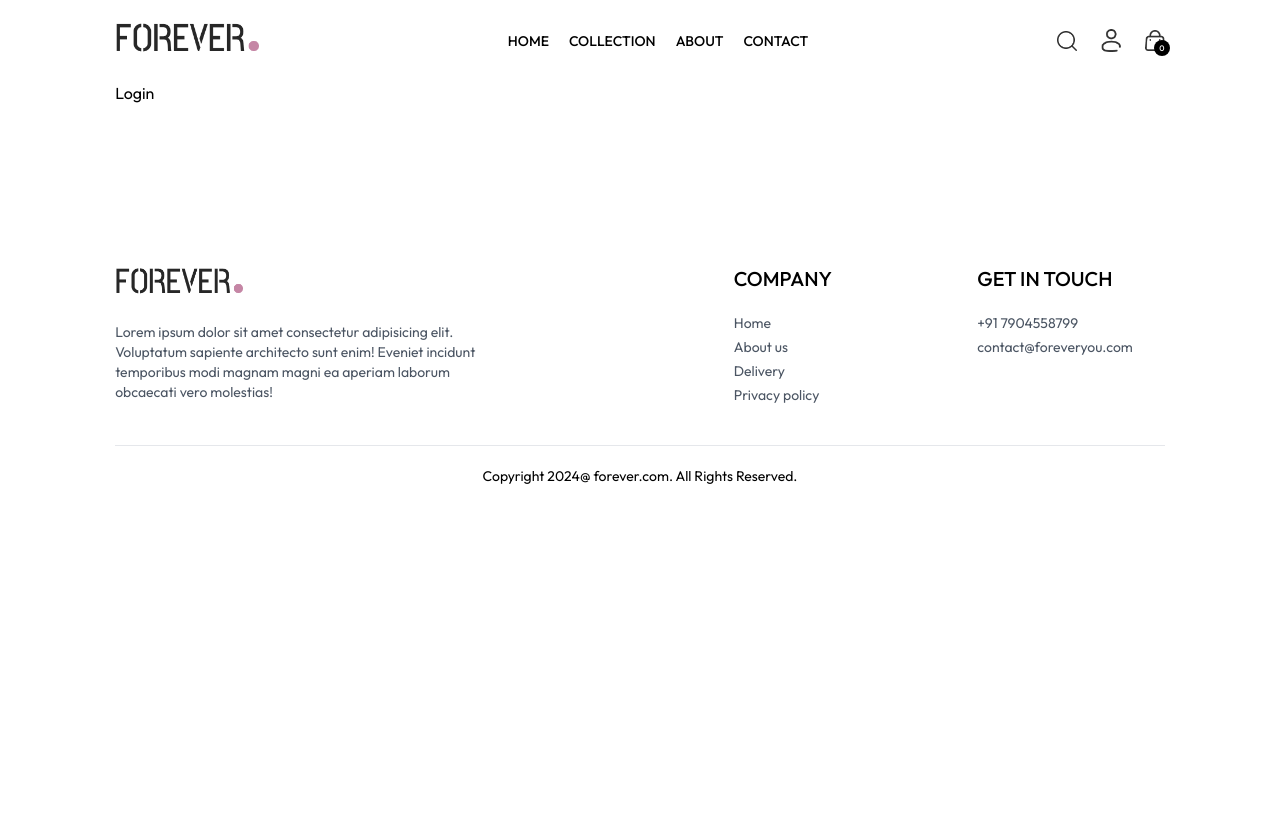
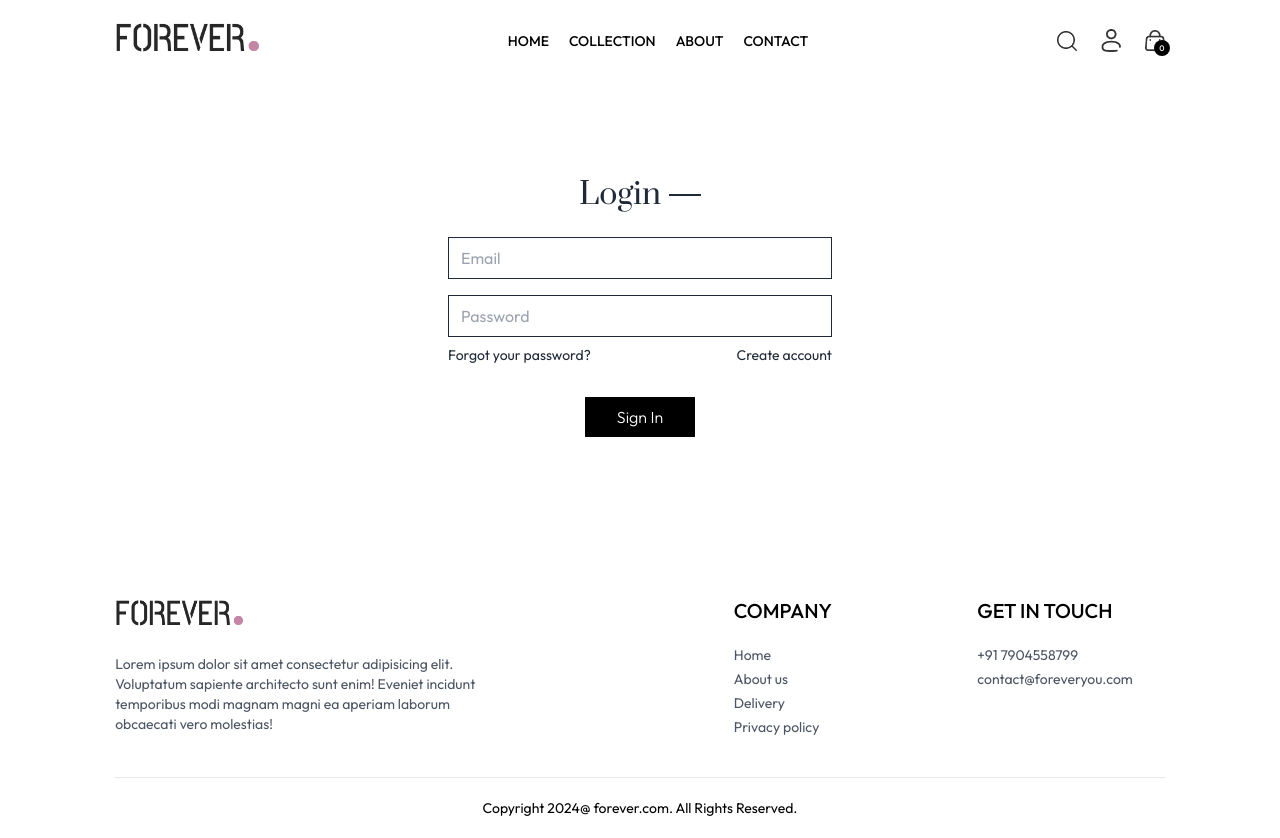
Before and after one commit to Mahendran-C/ecommerce, a React (Create React App) app in the folder frontend/: page /login in a window 1280 px wide. Before the commit the page ends 800 px from the top, so only its background shows below. Built offline with nearby package versions, Linux system fonts and the light colour scheme.

Commit message:
created login and signUp page

```diff
--- a/frontend/src/components/Navbar.jsx
+++ b/frontend/src/components/Navbar.jsx
@@ -4,13 +4,14 @@
 import { ShopContext } from "../context/ShopContext";
 
 const Navbar = () => {
-
-  const [visible, setVisible] = useState(false)
-  const {setShowSearch, getCartCount} = useContext(ShopContext)
+  const [visible, setVisible] = useState(false);
+  const { setShowSearch, getCartCount } = useContext(ShopContext);
 
   return (
     <div className="flex items-center justify-between py-5 font-medium">
-      <Link to="/"><img src={assets.logo} className="w-36" alt="" /></Link>
+      <Link to="/">
+        <img src={assets.logo} className="w-36" alt="" />
+      </Link>
       <ul className="hidden sm:flex gap-5 text-sm text-grey-700">
         <NavLink to="/" className="flex flex-col items-center gap-1">
           <p>HOME</p>
@@ -30,13 +31,19 @@
         </NavLink>
       </ul>
       <div className="flex items-center gap-6">
-        <img onClick={()=>setShowSearch(true)} src={assets.search_icon} className="w-5 cursor-pointer" alt="" />
+        <img
+          onClick={() => setShowSearch(true)}
+          src={assets.search_icon}
+          className="w-5 cursor-pointer"
+          alt=""
+        />
         <div className="group relative">
-          <img
+          <Link to={"/login"}><img
             src={assets.profile_icon}
             className="w-5 cursor-pointer"
             alt=""
           />
+          </Link>
           <div className="group-hover:block hidden absolute dropdown-menu right-0 pt-4">
             <div className="flex flex-col gap-2 w-36 py-3 px-5 bg-slate-100 text-gray-500 rounded">
               <p className="cursor-pointer hover:text-black">My Profile</p>
@@ -56,20 +63,56 @@
             {getCartCount()}
           </p>
         </Link>
-        <img onClick={()=>setVisible(true)} src={assets.menu_icon} className="w-5 cursor-pointer sm:hidden" alt="" />
+        <img
+          onClick={() => setVisible(true)}
+          src={assets.menu_icon}
+          className="w-5 cursor-pointer sm:hidden"
+          alt=""
+        />
       </div>
       {/* Sidebar menu for small screens */}
-      <div className={`absolute top-0 right-0 bottom-0 overflow-hidden bg-white transition-all ${visible ? 'w-full' : 'w-0'}`}>
-          <div className="flex flex-col text-gray-700">
-            <div onClick={()=>setVisible(false)}  className="flex items-center gap-4 p-3 cursor-pointer" >
-                <img className="h-4 rotate-180" src={assets.dropdown_icon} alt="" />
-                <p>Back</p>
-            </div>
-            <NavLink onClick={()=>setVisible(false)} className='pt-2 pl-6 border' to='/'>HOME</NavLink>
-            <NavLink onClick={()=>setVisible(false)} className='pt-2 pl-6 border' to='/collection'>COLLECTION</NavLink>
-            <NavLink onClick={()=>setVisible(false)} className='pt-2 pl-6 border' to='/about'>ABOUT</NavLink>
-            <NavLink onClick={()=>setVisible(false)} className='pt-2 pl-6 border' to='/contact'>CONTACT</NavLink>
+      <div
+        className={`absolute top-0 right-0 bottom-0 overflow-hidden bg-white transition-all ${
+          visible ? "w-full" : "w-0"
+        }`}
+      >
+        <div className="flex flex-col text-gray-700">
+          <div
+            onClick={() => setVisible(false)}
+            className="flex items-center gap-4 p-3 cursor-pointer"
+          >
+            <img className="h-4 rotate-180" src={assets.dropdown_icon} alt="" />
+            <p>Back</p>
           </div>
+          <NavLink
+            onClick={() => setVisible(false)}
+            className="pt-2 pl-6 border"
+            to="/"
+          >
+            HOME
+          </NavLink>
+          <NavLink
+            onClick={() => setVisible(false)}
+            className="pt-2 pl-6 border"
+            to="/collection"
+          >
+            COLLECTION
+          </NavLink>
+          <NavLink
+            onClick={() => setVisible(false)}
+            className="pt-2 pl-6 border"
+            to="/about"
+          >
+            ABOUT
+          </NavLink>
+          <NavLink
+            onClick={() => setVisible(false)}
+            className="pt-2 pl-6 border"
+            to="/contact"
+          >
+            CONTACT
+          </NavLink>
+        </div>
       </div>
     </div>
   );
--- a/frontend/src/pages/Login.jsx
+++ b/frontend/src/pages/Login.jsx
@@ -1,9 +1,53 @@
-import React from 'react'
+import React, { useState } from "react";
 
 const Login = () => {
+  const [currentState, setCurrentState] = useState("Login");
+
+  const onSubmitHandler = async (e) => {
+    e.preventDefault();
+  };
+
+
   return (
-    <div>Login</div>
-  )
-}
+    <form onSubmit={onSubmitHandler} className="flex flex-col items-center w-[90%] sm:max-w-96 m-auto mt-14 gap-4 text-gray-800">
+      <div className="inline-flex items-center gap-2 mb-2 mt-10">
+        <p className="prata-regular text-3xl">{currentState}</p>
+        <hr className="border-none h-[1.5px] w-8 bg-gray-800" />
+      </div>
+      {currentState === "Login" ? (
+        ""
+      ) : (
+        <input
+          type="text"
+          className="w-full px-3 py-2 border border-gray-800"
+          placeholder="Name"
+          required
+        />
+      )}
 
-export default Login
+      <input
+        type="email"
+        className="w-full px-3 py-2 border border-gray-800"
+        placeholder="Email"
+        required
+      />
+      <input
+        type="password"
+        className="w-full px-3 py-2 border border-gray-800"
+        placeholder="Password"
+        required
+      />
+      <div className="w-full flex justify-between text-sm mt-[-8px]">
+        <p className="cursor-pointer">Forgot your password?</p>
+        {
+          currentState === 'Login'
+          ? <p onClick={() => setCurrentState('Sign Up')} className="cursor-pointer">Create account</p>
+          : <p className="cursor-pointer" onClick={() => setCurrentState('Login')}>Login Here</p>
+        }
+      </div>
+      <button className="bg-black text-white px-8 py-2 font-light mt-4">{currentState === 'Login' ? 'Sign In' : 'Sign Up'}</button>
+    </form>
+  );
+};
+
+export default Login;
```
